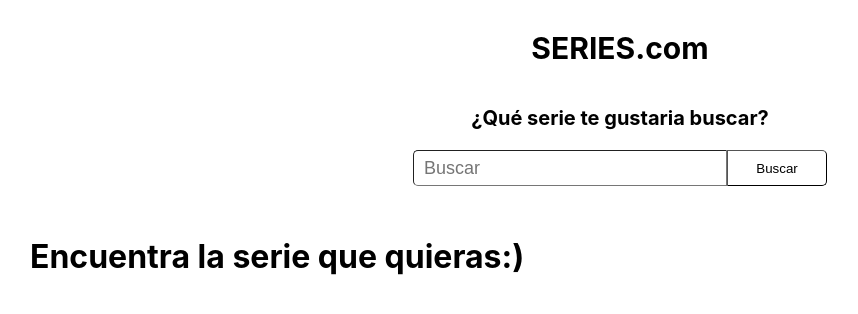
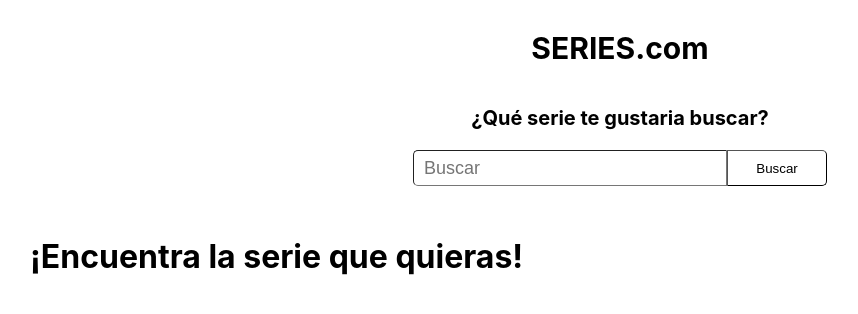
Before and after one commit to iam-christiantrujillo/Shows_searcher, a React (Create React App) app: page / in a window 1280 px wide. Shown: the top 314 px of the page, without its empty margins (20-878 px from the left). Built offline with nearby package versions, Linux system fonts and the light colour scheme; no server answers.

Commit message:
Funcion agregada

```diff
--- a/src/App.css
+++ b/src/App.css
@@ -108,6 +108,7 @@
   margin:20px;
   border: 1px solid black;
   padding: 5px;
+
 }
 
 .card:hover{
--- a/src/components/Home.js
+++ b/src/components/Home.js
@@ -8,6 +8,7 @@ function Home(){
 
     const [shows, setShows] = useState([])
     const [search, setSearch] = useState ('')
+    const [status, setStatus] = useState (false)
 
     useEffect(() => {
         obtenerDatos()
@@ -21,8 +22,9 @@ function Home(){
             })
     }
 
-    const searchShow = (name) => {
+    const searchShow = (name, status) => {
         setSearch(name)
+        setStatus(status)
     }
 
 
@@ -31,15 +33,16 @@ function Home(){
     return(
         <div>
             <NavBar emitSearch={searchShow}/>
-            {shows.length === 0 ? <h1 className='frase'>Encuentra la serie que quieras:)</h1> : <Results results={shows}/> }
-
+            {shows.length === 0 ? status === false ?
+            <h1 className= 'frase'>¡Encuentra la serie que quieras!</h1> :
+            <h1 className= 'frase'>Ups! No encontramos resultados</h1>
+            : <Results results={shows}/> }
 
         </div>
     )
 
 
 
-
 }
 
 export default Home;
--- a/src/components/NavBar.js
+++ b/src/components/NavBar.js
@@ -7,7 +7,7 @@ function NavBar({emitSearch}){
     const onSubmitShows = (e) => {
         e.preventDefault()
         console.log('Le dieron click en buscar')
-        emitSearch(search)
+        emitSearch(search, true)
     }
 
     return(
```
